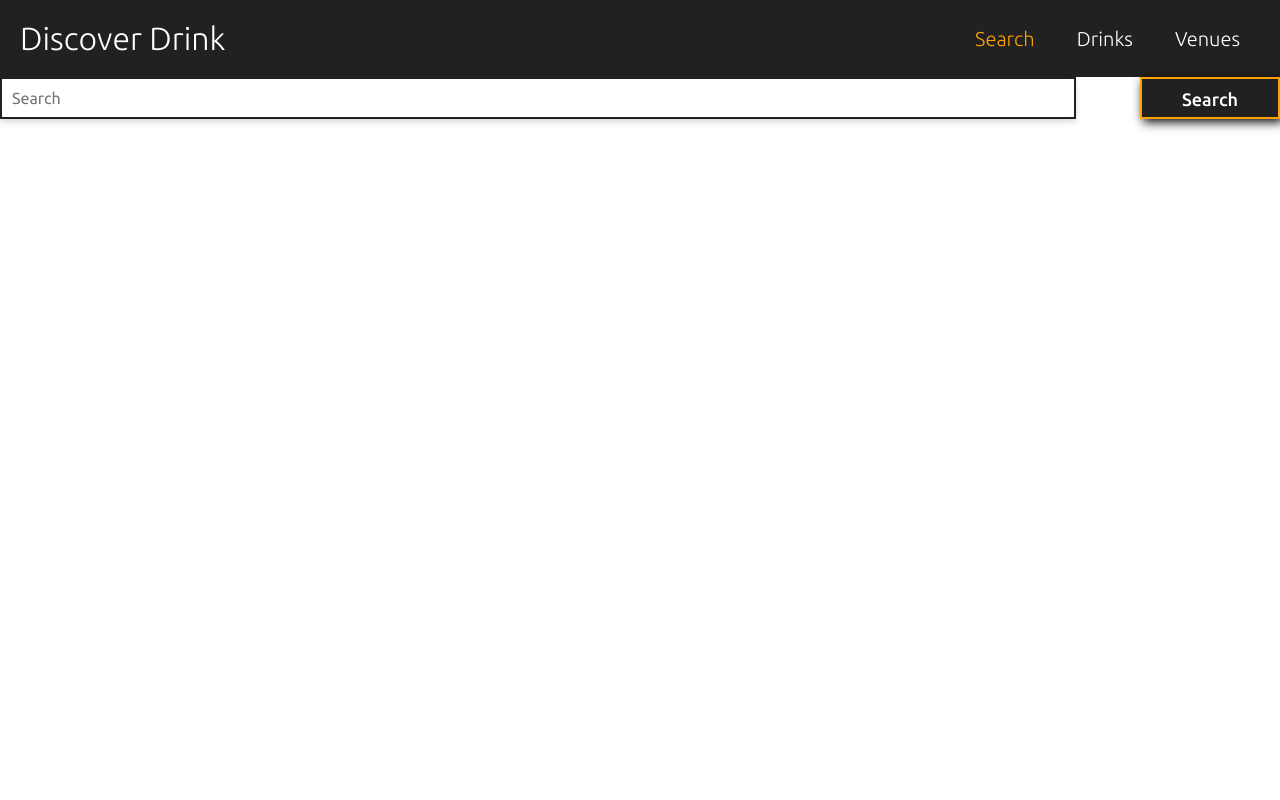
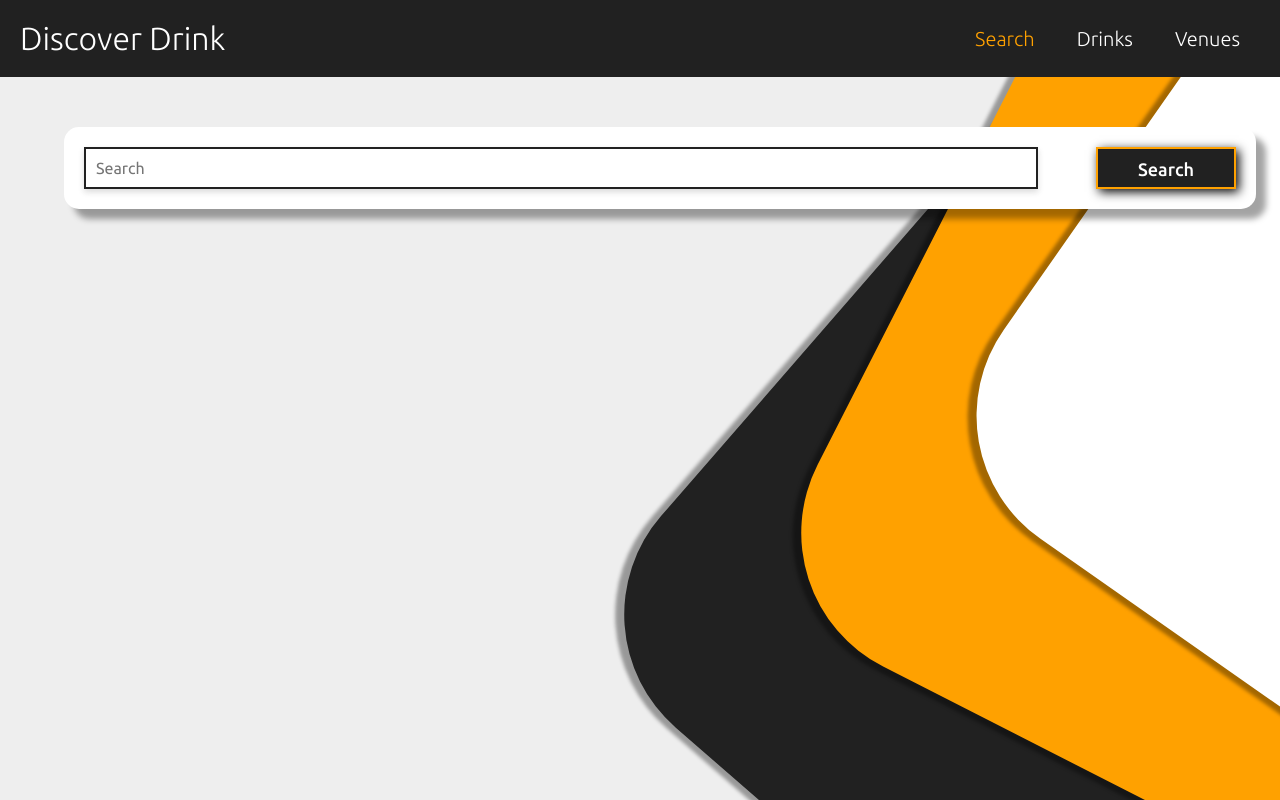
Before and after one commit to liamSully43/DiscoverDrink, a PHP site: page /search in a window 1280 px wide. Run offline with PHP 8.4, Linux system fonts and the light colour scheme.

Commit message:
Built layout for search page
 - Added card design to searchbar on /search
 - Designed result cards
 - Added coloured cards to background of /search

```diff
--- a/CSS/header.css
+++ b/CSS/header.css
@@ -6,6 +6,9 @@ header {
   display: -webkit-box;
   display: -ms-flexbox;
   display: flex;
+  position: -webkit-sticky;
+  position: sticky;
+  top: 0;
 }
 
 header .header, header .header:visited {
--- a/CSS/header.scss
+++ b/CSS/header.scss
@@ -6,6 +6,8 @@ header {
     padding: 20px;
     background-color: $bl;
     display: flex;
+    position: sticky;
+    top: 0;
 
     .header, .header:visited {
         color: $wh !important;
--- /dev/null
+++ b/CSS/search.css
@@ -0,0 +1,11 @@
+body {
+  background-color: #eeeeee;
+}
+
+.search-container {
+  width: 90%;
+  max-width: 1200px;
+  margin: auto;
+  margin-top: 50px;
+}
+/*# sourceMappingURL=search.css.map */
--- /dev/null
+++ b/CSS/search.scss
@@ -0,0 +1,12 @@
+@import "../variables";
+
+body {
+    background-color: $bg;
+}
+
+.search-container {
+    width: 90%;
+    max-width: 1200px;
+    margin: auto;
+    margin-top: 50px;
+}
--- a/CSS/searchbar.css
+++ b/CSS/searchbar.css
@@ -54,6 +54,14 @@ form .light:hover {
   background-color: #eeeeee;
 }
 
+.card {
+  background-color: #ffffff;
+  padding: 20px;
+  border-radius: 15px;
+  -webkit-box-shadow: 10px 10px 6px rgba(0, 0, 0, 0.36);
+          box-shadow: 10px 10px 6px rgba(0, 0, 0, 0.36);
+}
+
 @media (max-width: 650px) {
   form input {
     font-size: 2.5vw;
--- a/CSS/searchbar.scss
+++ b/CSS/searchbar.scss
@@ -49,6 +49,13 @@ form {
     }
 }
 
+.card {
+    background-color: $wh;
+    padding: 20px;
+    border-radius: 15px;
+    box-shadow: 10px 10px 6px rgba($color: black, $alpha: 0.36%);
+}
+
 @media(max-width: 650px) {
     form {
         input {
--- a/views/components/searchbar.php
+++ b/views/components/searchbar.php
@@ -10,7 +10,15 @@
     <link href="../styles.css" rel="stylesheet" type="text/css" />
     <link href="../CSS/searchbar.css" rel="stylesheet" type="text/css" />
 </head>
-<form method="POST" action="<?php echo $route ?>">
+<?php
+    if($_SERVER['REQUEST_URI'] === "/search" || $_SERVER['REQUEST_URI'] === "/drinks") {
+        $background = "card";
+    }
+    else {
+        $background = "";
+    }
+?>
+<form method="POST" action="<?php echo $route ?>" class="<?php echo $background ?>">
     <input type="text" name="search" placeholder="Search" />
     <button class="dark" type="submit">Search</button>
 </form>
@@ -24,7 +32,11 @@
         $results = $_POST["search"];
         include "./searchDB.php";
         $results = search($results);
-        echo $results;
+        for($i = 0; $i < count($results); $i++) {
+            include "./views/components/result.php";
+            // echo $results[$i]->name;
+            // echo $results[$i]->percentage;
+        }
     }
     return $results;
 ?>
--- a/views/search.php
+++ b/views/search.php
@@ -2,6 +2,7 @@
 <html>
     <head>
         <link href='../styles.css' type='text/css' rel='stylesheet' />
+        <link rel="stylesheet" type="text/css" href="./CSS/search.css" />
         <!-- Google Fonts -->
         <link defer rel='preconnect' href='https://fonts.gstatic.com'>
         <link defer href='https://fonts.googleapis.com/css2?family=Ubuntu:ital,wght@0,300;0,400;0,500;1,400&display=swap' rel='stylesheet'>
@@ -11,8 +12,15 @@
 <?php
     require "components/header.php";
 ?>
+        <div class="search-container">
 <?php
     require "components/searchbar.php";
 ?>
+        </div>
+        <section class="card-container">
+            <div class="black"></div>
+            <div class="orange"></div>
+            <div class="white"></div>
+        </section>
     </body>
 </html>
```
Also changed, not shown: CSS/result.css (added, +49 -0 lines), CSS/result.scss (added, +45 -0 lines), searchDB.php (+25 -1 lines), views/components/result.php (added, +13 -0 lines), 4 other files.
